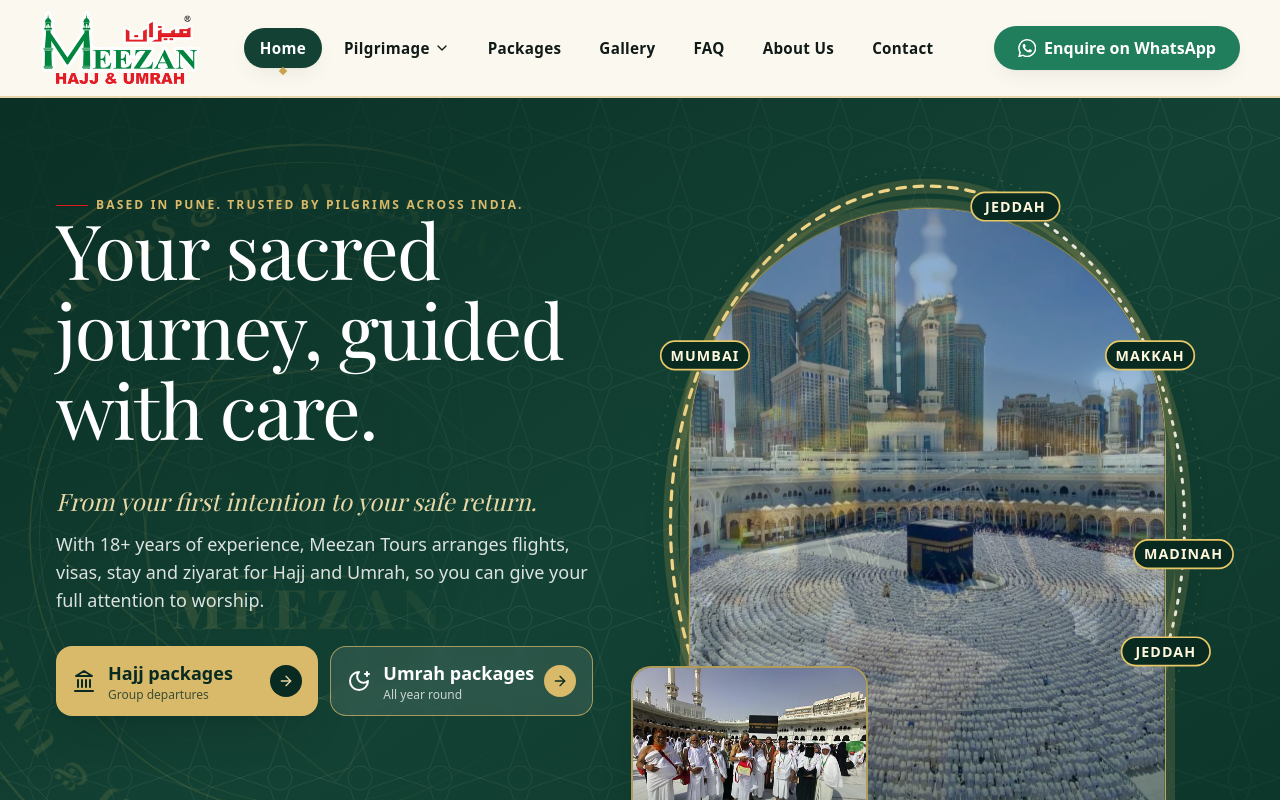
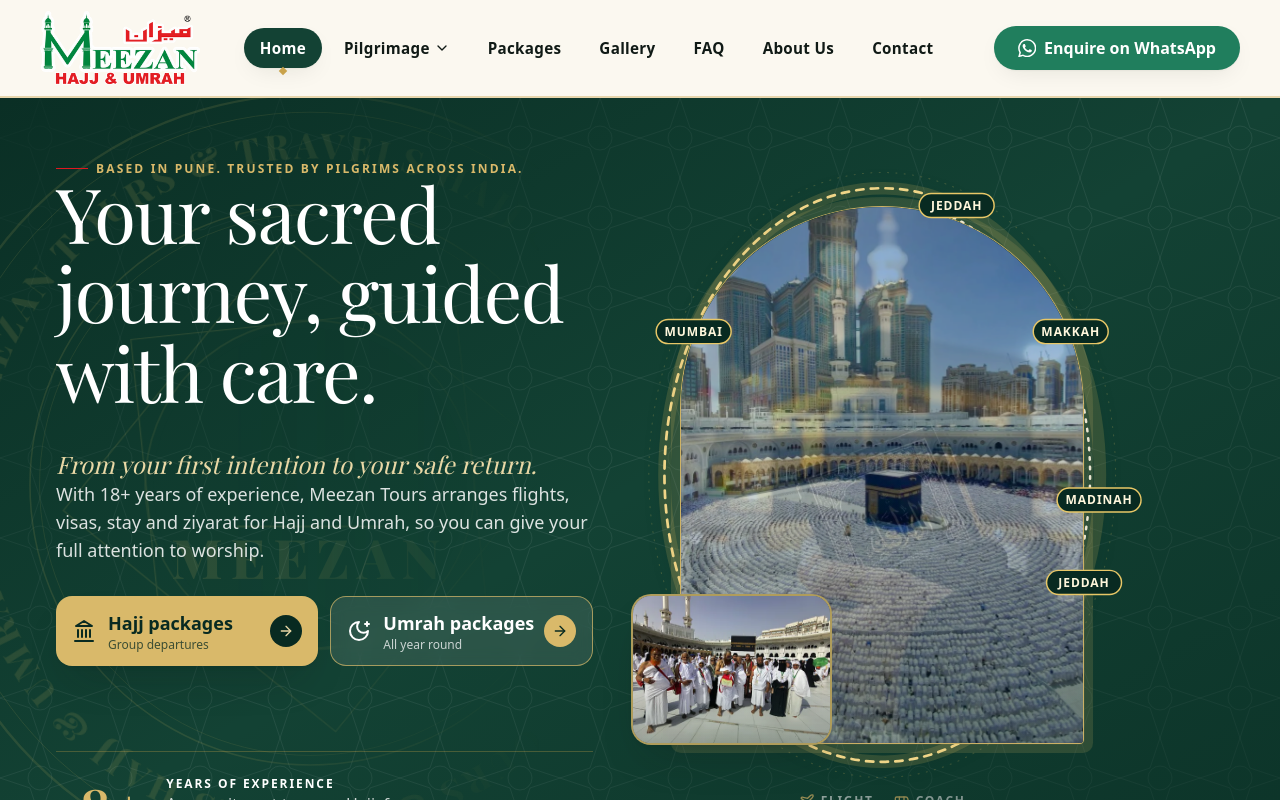
Before and after one commit to faisalahmad7/meezan-tours-website, a React (Vite) app: page / in a window 1280 px wide. Shown: the top 800 px of the page. Built offline with nearby package versions, Linux system fonts and the light colour scheme; a web font is replaced by a local one.

Commit message:
Fit desktop hero to viewport
* Fit desktop hero image to viewport height

* Separate desktop coach route from flight lane

* Add desktop-only route lane spacing

```diff
--- a/src/components/HeroOrbit.tsx
+++ b/src/components/HeroOrbit.tsx
@@ -56,7 +56,7 @@ function Vehicle({ leg }: { leg: (typeof LEGS)[number] }) {
   const ke = e / LOOP
   const fade = 0.012
   return (
-    <g className="ho-vehicle" opacity="0">
+    <g className={`ho-vehicle ${leg.kind === 'coach' ? 'ho-coach-track' : ''}`} opacity="0">
       <animate attributeName="opacity" values="0;0;1;1;0;0" keyTimes={`0;${f(ks)};${f(ks + fade)};${f(ke - fade)};${f(ke)};1`} dur={`${LOOP}s`} repeatCount="indefinite" />
       <animateMotion path={leg.d} dur={`${LOOP}s`} repeatCount="indefinite" rotate={leg.kind === 'flight' ? 'auto' : '0'} calcMode="linear" keyPoints="0;0;1;1" keyTimes={`0;${f(ks)};${f(ke)};1`} />
       <circle r="13" fill="#082a21" stroke="#e8c767" strokeWidth="1.4" />
@@ -94,7 +94,7 @@ export default function HeroOrbit({ main, side }: Props) {
               l.kind === 'flight' ? (
                 <path key={l.id} d={l.d} stroke="#f0d588" strokeWidth="2.6" strokeDasharray="7 7" className="ho-flow" />
               ) : (
-                <path key={l.id} d={l.d} stroke="#fbf8f0" strokeOpacity=".9" strokeWidth="2.4" strokeDasharray="2.5 7" className="ho-flow" />
+                <path key={l.id} d={l.d} stroke="#fbf8f0" strokeOpacity=".95" strokeWidth="2.5" strokeDasharray="2.5 7" className="ho-flow ho-coach-track" />
               ),
             )}
           </g>
--- a/src/index.css
+++ b/src/index.css
@@ -208,3 +208,12 @@
 @keyframes hint-nudge { 0%, 100% { transform: translateX(0); } 50% { transform: translateX(4px); } }
 .scroll-hint svg { animation: hint-nudge 1.6s ease-in-out infinite; }
 @media (prefers-reduced-motion: reduce) { .scroll-hint svg { animation: none; } }
+
+/* Desktop hero: keep the coach route on a clearly separate inner lane without changing phone geometry. */
+@media (min-width: 1024px) {
+  .ho-coach-track {
+    transform-box: view-box;
+    transform-origin: center;
+    transform: scale(0.955);
+  }
+}
--- a/src/pages/Home.tsx
+++ b/src/pages/Home.tsx
@@ -46,10 +46,10 @@ export default function Home() {
       <section className="pattern-dark on-dark relative overflow-hidden text-white">
         <div className="absolute inset-0 bg-gradient-to-br from-brand-950/80 via-transparent to-brand-950/60" aria-hidden="true" />
         <HeroWatermark />
-        <div className="mx-auto grid w-full max-w-[1720px] grid-cols-1 gap-x-8 px-5 pb-10 pt-6 sm:px-8 sm:pb-14 sm:pt-10 lg:grid-cols-[minmax(0,0.95fr)_minmax(0,1.05fr)] lg:gap-x-[clamp(1.5rem,3vw,3.5rem)] lg:grid-rows-[auto_auto] lg:gap-y-0 lg:px-10 lg:py-14 xl:px-14 2xl:px-16">
+        <div className="mx-auto grid w-full max-w-[1720px] grid-cols-1 gap-x-8 px-5 pb-10 pt-6 sm:px-8 sm:pb-14 sm:pt-10 lg:grid-cols-[minmax(0,0.95fr)_minmax(0,1.05fr)] lg:gap-x-[clamp(1.5rem,3vw,3.5rem)] lg:grid-rows-[auto_auto] lg:gap-y-0 lg:px-10 lg:pt-8 lg:pb-8 xl:px-14 2xl:px-16">
           {/* right column on desktop: the photographs with the pilgrim route running round them in an oval */}
           <div className="contents lg:col-start-2 lg:row-span-2 lg:row-start-1 lg:block lg:self-center">
-            <div className="order-1 min-w-0 -mx-5 sm:mx-auto sm:w-full sm:max-w-lg lg:ml-0 lg:mr-0 lg:w-full lg:max-w-none">
+            <div className="order-1 min-w-0 -mx-5 sm:mx-auto sm:w-full sm:max-w-lg lg:ml-0 lg:mr-0 lg:w-full lg:max-w-[min(100%,calc((100svh_-_10.75rem)_*_0.8))]">
               <HeroOrbit main={heroMain} side={heroSide} />
             </div>
           </div>
```
